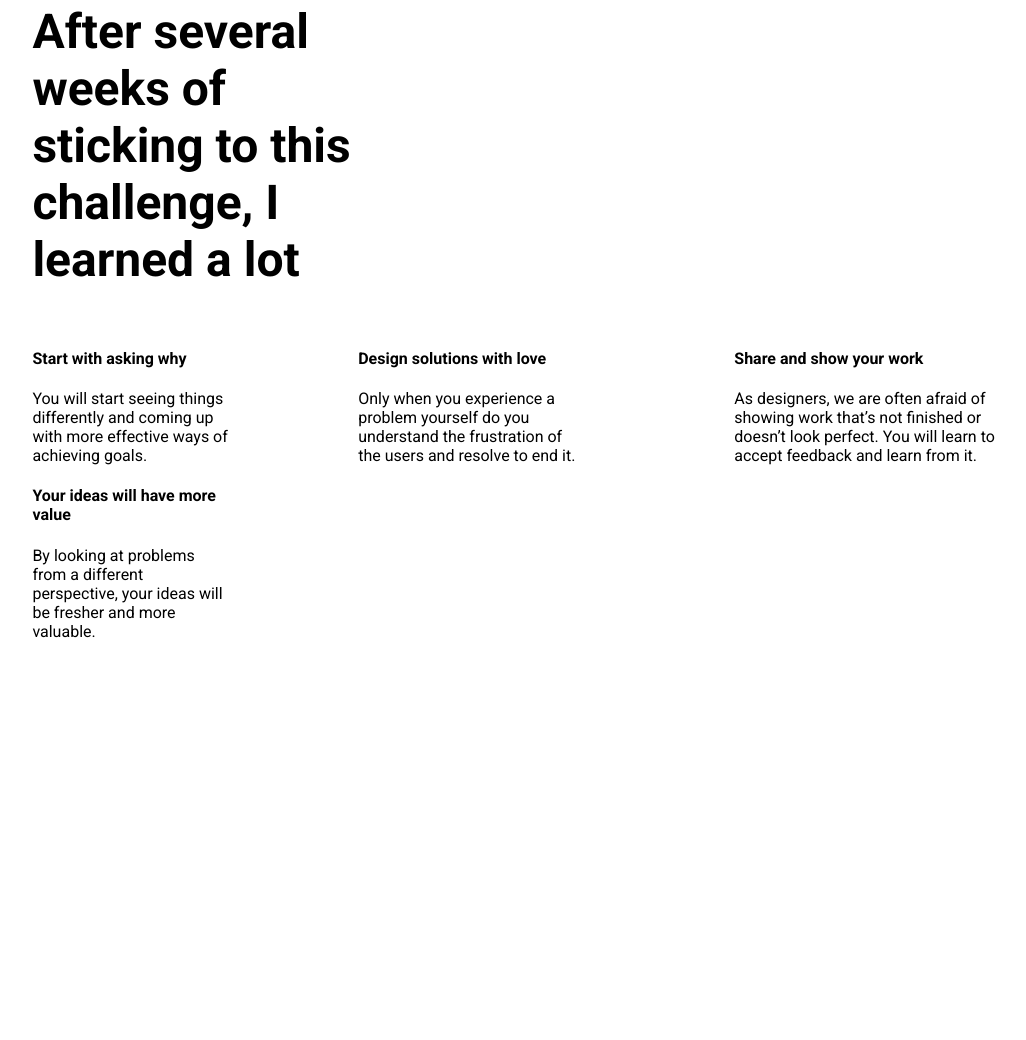
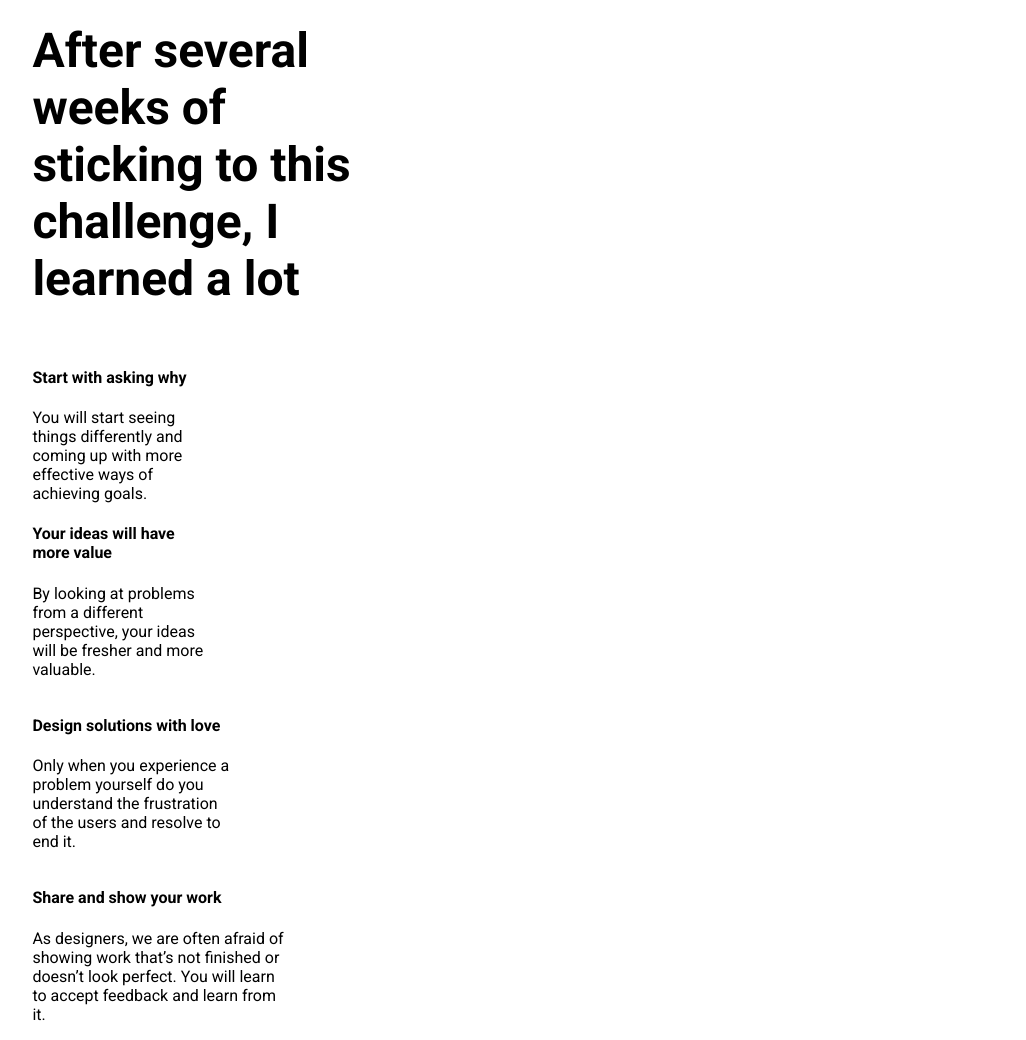
Before and after one commit to erhan-ince/Lev3_2_Project_css-vertiefung_designer-challenge, a plain HTML site: page index.html in a window 1280 px wide. Shown: the part 1931-2971 px from the top of the page, without its empty margins (70-1096 px from the left). Before the commit the page ends 2588 px from the top, so only its background shows below. Drawn offline with Linux system fonts and the light colour scheme.

Commit message:
Lev3_2_Project_css-vertiefung_designer-challenge-0.0.7

```diff
--- a/assets/css/style.css
+++ b/assets/css/style.css
@@ -100,12 +100,15 @@ imgTwins {
 }
 #icons {
    display: flex;
-   justify-content: flex-start;
    align-items: flex-start;
+
+   flex-wrap: wrap;
+   height: 10%;
+
    margin-left: 8%;
 }
 #askWhy h4,
 p {
-   width: 60%;
+   width: 25%;
    font-size: 1em;
 }
```
